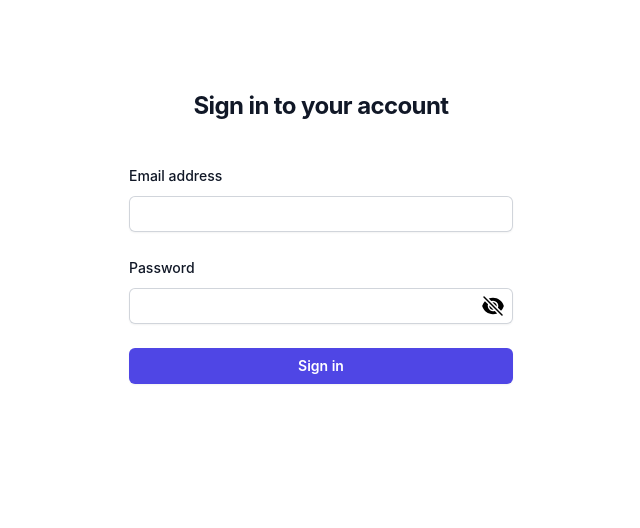
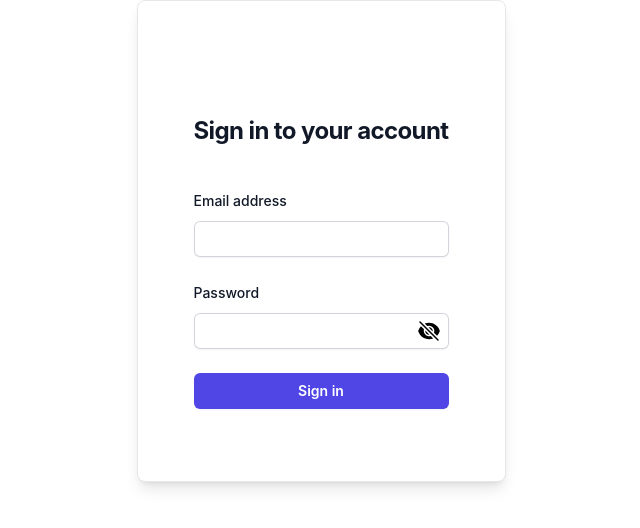
Before and after one commit to GestionDePark/Park-Management-Frontend, a React (Create React App) app: page /login in a window 1280 px wide. Shown: the top 528 px of the page, without its empty margins (319-959 px from the left). Built offline with nearby package versions, Linux system fonts and the light colour scheme.

Commit message:
style: reformat

```diff
--- a/src/components/pages/Login/Form.jsx
+++ b/src/components/pages/Login/Form.jsx
@@ -48,7 +48,9 @@ const handleSubmit = async (e) => {
 
 }
   return (
-    <div className="flex min-h-full flex-1 flex-col justify-center px-6 py-12 lg:px-8">
+    <div className="w-full h-full flex justify-center items-center">
+  <div className='max-w-sm bg-white border rounded-lg shadow-lg p-6'>
+    <div className="flex flex-1 flex-col justify-center px-6 py-12 lg:px-8">
       <div className="sm:mx-auto sm:w-full sm:max-w-sm">
         <h2 className="mt-10 text-center text-2xl font-bold leading-9 tracking-tight text-gray-900">Sign in to your account</h2>
       </div>
@@ -57,14 +59,14 @@ const handleSubmit = async (e) => {
           <Input id="email" name="email" type="email" placeholder="Email address" value={email} onChange={(e) => setEmail(e.target.value)} />
           {isValid.email && <div className="text-red-500">Invalid email format</div>}
           <Input id="password" name="password" type="password" placeholder="Password" value={password} onChange={(e) => setPassword(e.target.value)} />
-          {isValid.password && <div className="text-red-500">Password must be between 8 and 24 characters</div>}
           {isValid.message && <div className="text-red-500">{isValid.message}</div>}
           <div>
-            <Button type = "submit">Sign in</Button>
+            <Button type="submit">Sign in</Button>
           </div>
         </form>
-
       </div>
     </div>
+  </div>
+</div>
   )
 }
```
